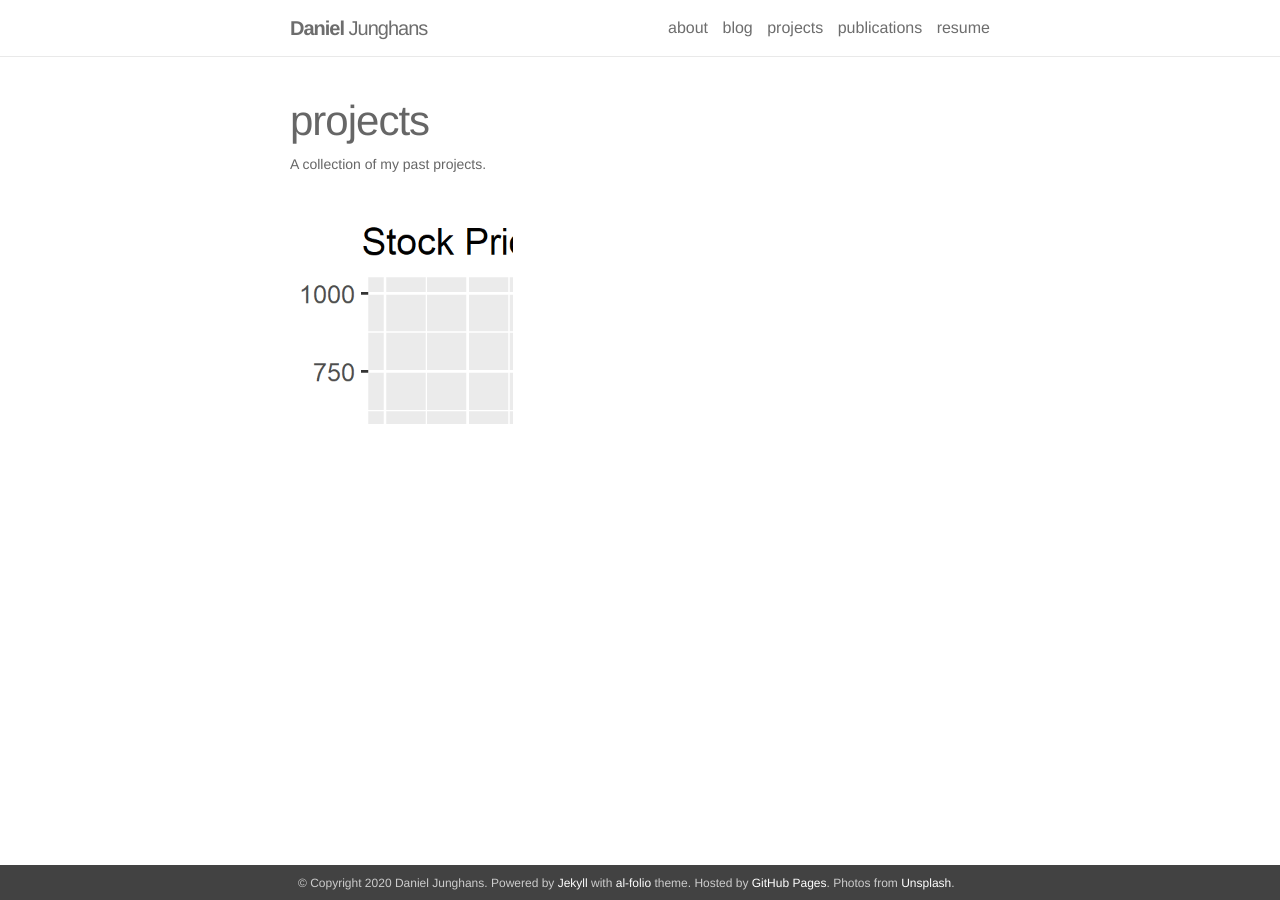
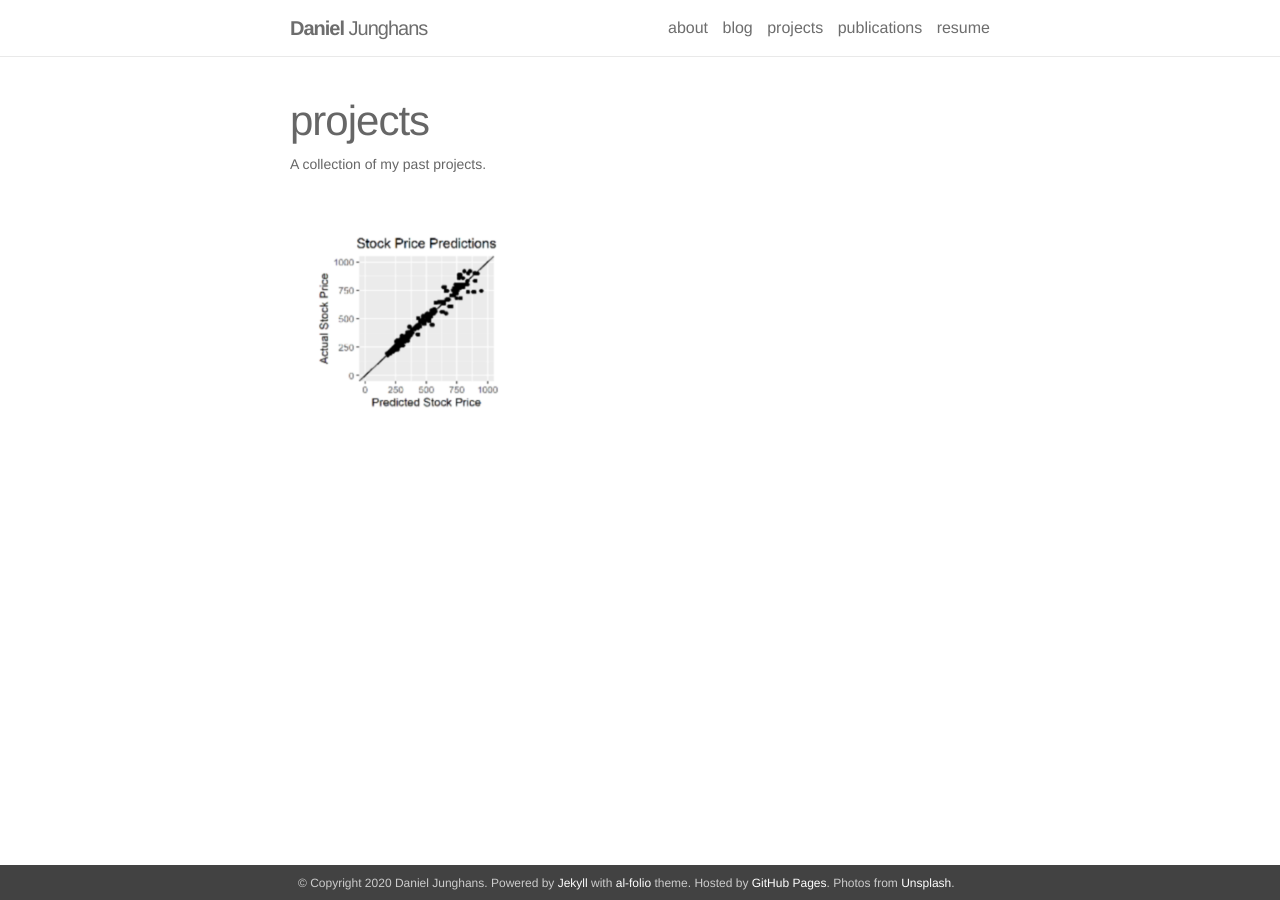
Before and after one commit to DanielJunghans/danieljunghans.github.io, a Jekyll site: the page built from _pages/projects.md, in a window 1280 px wide. Built offline with Jekyll 4.4.1, drawn with Linux system fonts in a browser that asks for light colours; nearby versions of some CDN libraries.

Commit message:
changed project one picture

```diff
--- a/_projects/1_project.markdown
+++ b/_projects/1_project.markdown
@@ -2,7 +2,7 @@
 layout: page
 title: Neat Project
 description: This is my current research project
-img: /assets/img/graph4.PNG
+img: /assets/img/graph5.PNG
 ---
 
 
```
Also changed, not shown: _pages/about.md (+1 -1 lines), assets/img/graph5.png (added).
